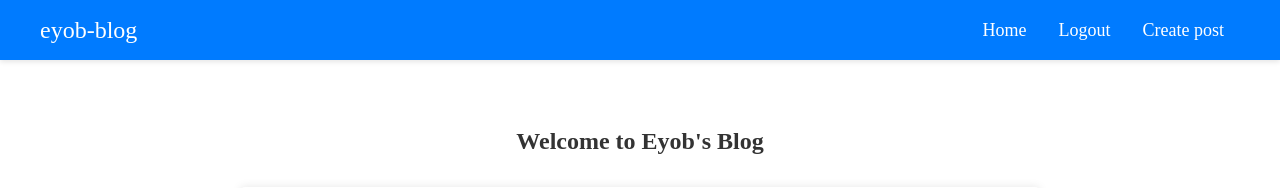
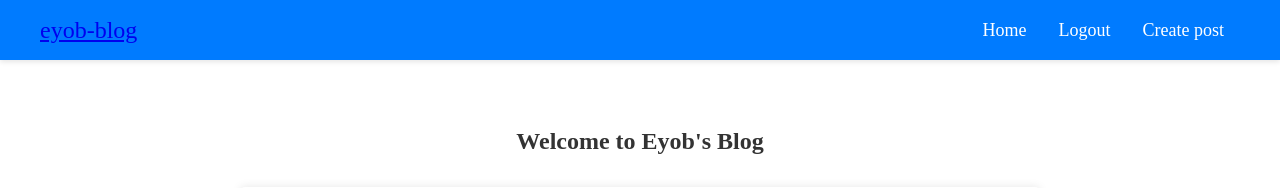
Before and after one commit to ecode-env/blog-byFlask, a Flask app: page / in a window 1280 px wide. Shown: the top 188 px of the page. Run offline with Flask 3, Linux system fonts and the light colour scheme; a user stored in the database is signed in; data comes from the database, SQL or seed files in the repository; some libraries are stand-ins or nearby versions.

Commit message:
home link

```diff
--- a/blog_website/templates/base.html
+++ b/blog_website/templates/base.html
@@ -11,7 +11,7 @@
 <div class="container">
     <nav class="navbar">
         <div class="container">
-            <div class="navbar-brand">eyob-blog</div>
+            <div class="navbar-brand"><a href="/">eyob-blog</a></div>
             <ul class="navbar-links">
                 <li><a href="/home">Home</a></li>
                 {% if user.is_authenticated %}
```
